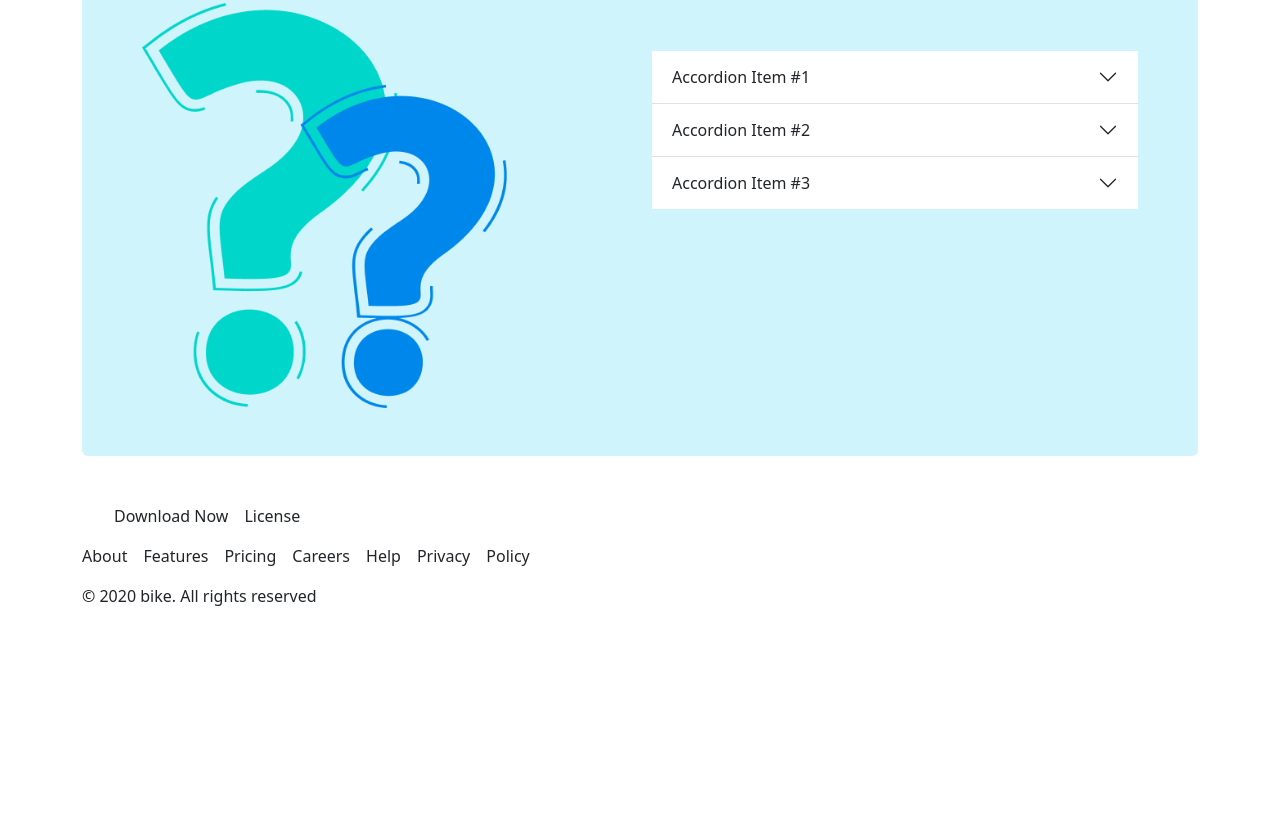
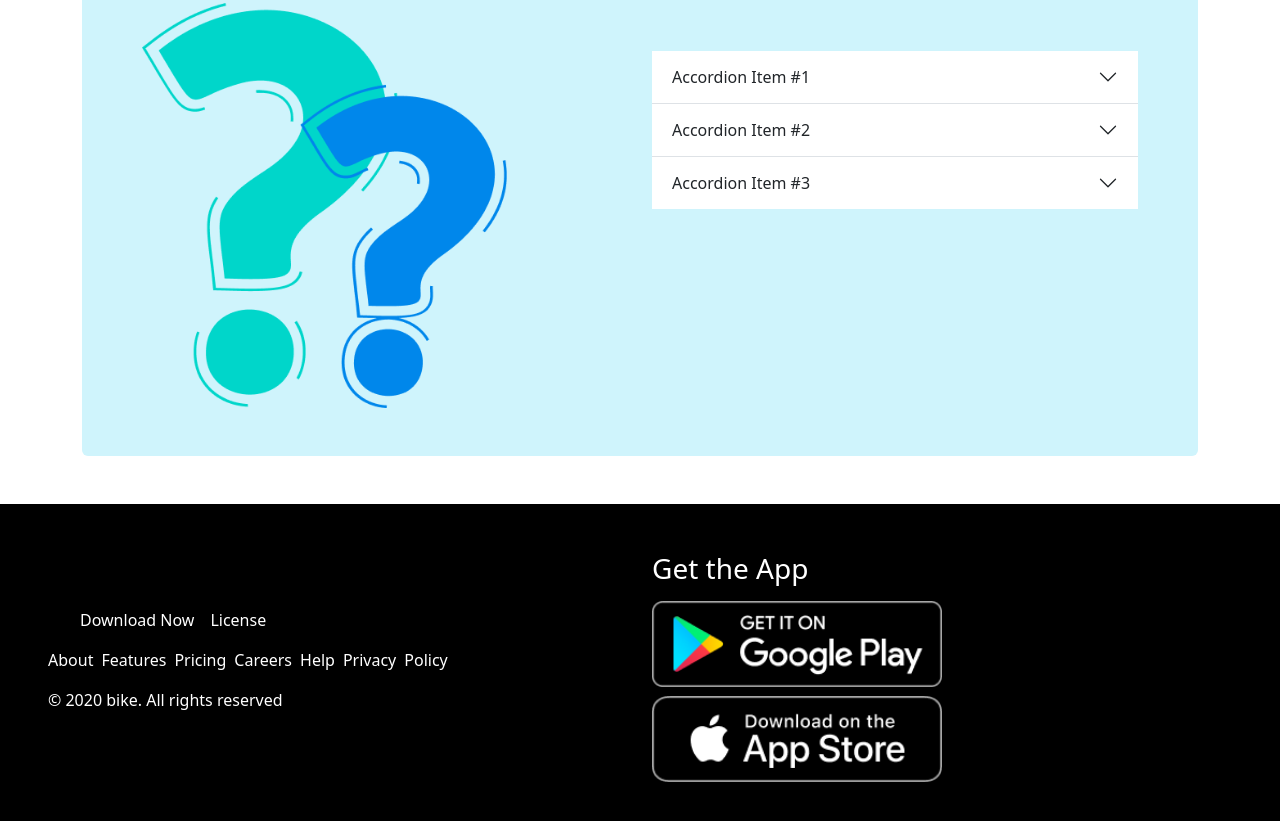
Before and after one commit to uh-shuvo/bikerz-zone, a plain HTML site: page index.html in a window 1280 px wide. Shown: the part 2416-3237 px from the top of the page. Before the commit the page ends 3040 px from the top, so only its background shows below. Drawn offline with nearby package versions, Linux system fonts and the light colour scheme.

Commit message:
footer added

```diff
--- a/index.html
+++ b/index.html
@@ -15,9 +15,9 @@
         <link rel="stylesheet" href="style.css">
     </head>
 
-    <body class="container">
+    <body>
         <!-- header section  -->
-        <nav>
+        <nav class="container">
             <header>
                 <nav class="navbar navbar-expand-lg bg-body-tertiary rounded">
                     <div class="container-fluid fw-bold">
@@ -49,7 +49,7 @@
             </header>
         </nav>
         <!-- main section  -->
-        <main>
+        <main class="container">
             <!-- slider section  -->
             <section>
                 <div id="carouselExample" class="carousel slide bg-danger-subtle p-5 rounded">
@@ -311,12 +311,15 @@
             </section>
         </main>
         <!-- footer section  -->
-        <footer>
+        <footer class=" bg-black p-5 text-white">
+            <div class="row row-cols-1 row-cols-sm-1 row-cols-md-2 d-flex justify-content-end align-items-center">
+                <div class="col">
+                    <div>
                         <ul class="d-flex gap-3">
                             <li class="list-unstyled">Download Now</li>
                             <li class="list-unstyled">License</li>
                         </ul>
-            <ul class="list-unstyled d-flex gap-3">
+                        <ul class="list-unstyled d-flex gap-2">
                             <li>About</li>
                             <li>Features</li>
                             <li>Pricing</li>
@@ -326,6 +329,16 @@
                             <li>Policy</li>
                         </ul>
                         <p>© 2020 bike. All rights reserved</p>
+                    </div>
+                </div>
+                <div class="col">
+                    <div class="d-flex flex-column gap-2">
+                        <h3>Get the App</h3>
+                        <img class="w-50" src="images/others/android.png" alt="">
+                        <img class="w-50" src="images/others/ios.png" alt="">
+                    </div>
+                </div>
+            </div>
 
         </footer>
 
```
Lines whose indentation alone changed are shown as unchanged.
